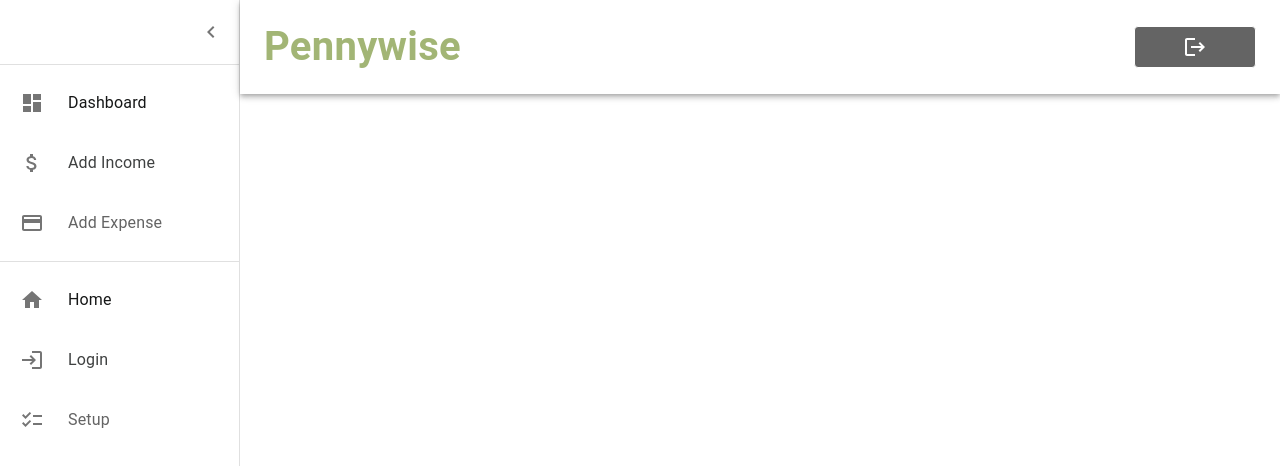
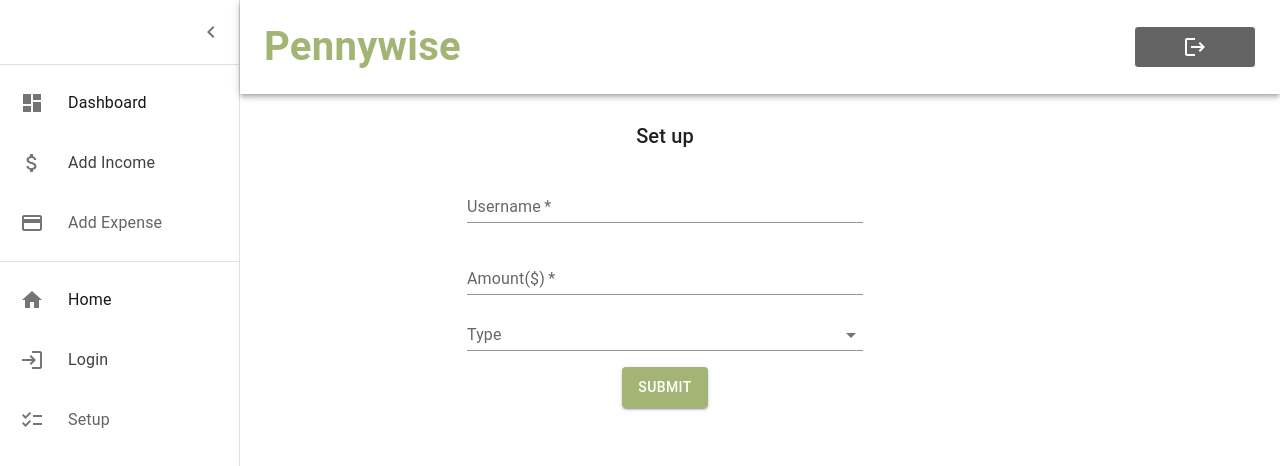
Before and after one commit to BUMETCS673/project-team-1, a React (Create React App) app in the folder code/pennywise-ui/: page /setUp in a window 1280 px wide. Shown: the top 466 px of the page. Built offline with nearby package versions, Linux system fonts and the light colour scheme.

Commit message:
Update App.js

```diff
--- a/code/pennywise-ui/src/App.js
+++ b/code/pennywise-ui/src/App.js
@@ -1,6 +1,6 @@
 // import Home from "./components/home/Home"
 import Login from "./components/sign-in/Login"
-// import SetUp from "./components/sign-in/SetUp"
+import SetUp from "./components/sign-in/SetUp"
 // import AddExpense from "./components/user/AddExpense"
 // import AddIncome from "./components/user/AddIncome"
 import Dashboard from "./components/user/Dashboard"
@@ -20,11 +20,12 @@ function App() {
     <Routes>
       {/* <Route path="/" element={<Home/>}></Route>
 
-      <Route path="/setUp" element={<SetUp/>}></Route>
+
       <Route path="/addExpense" element={<AddExpense/>}></Route>
       <Route path="/addIncome" element={<AddIncome/>}></Route> */}
       <Route path="/" element={<Login/>}></Route>
       <Route path="/dashboard" element={<Dashboard/>}></Route>
+      <Route path="/setUp" element={<SetUp/>}></Route>
 
 
     </Routes>
```
